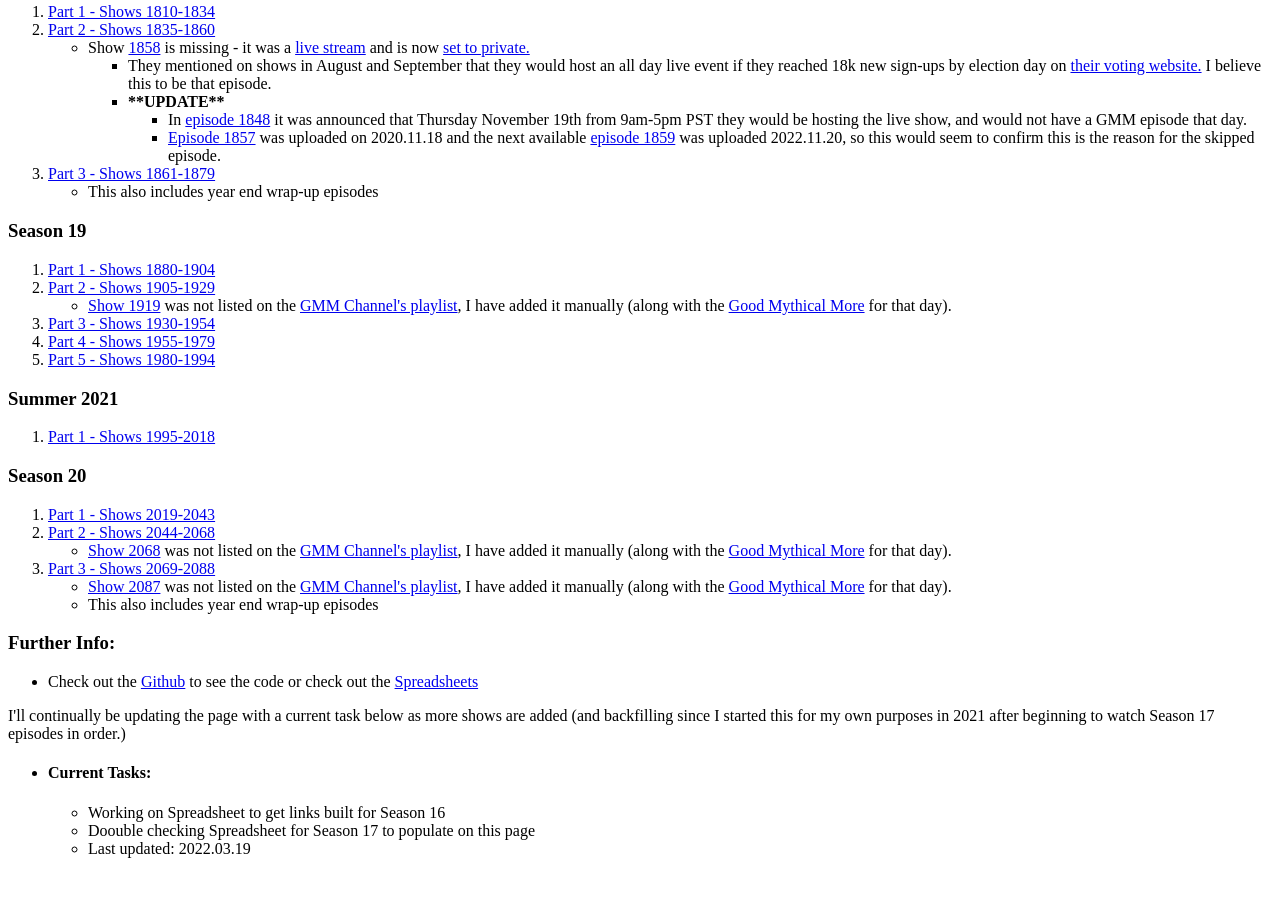
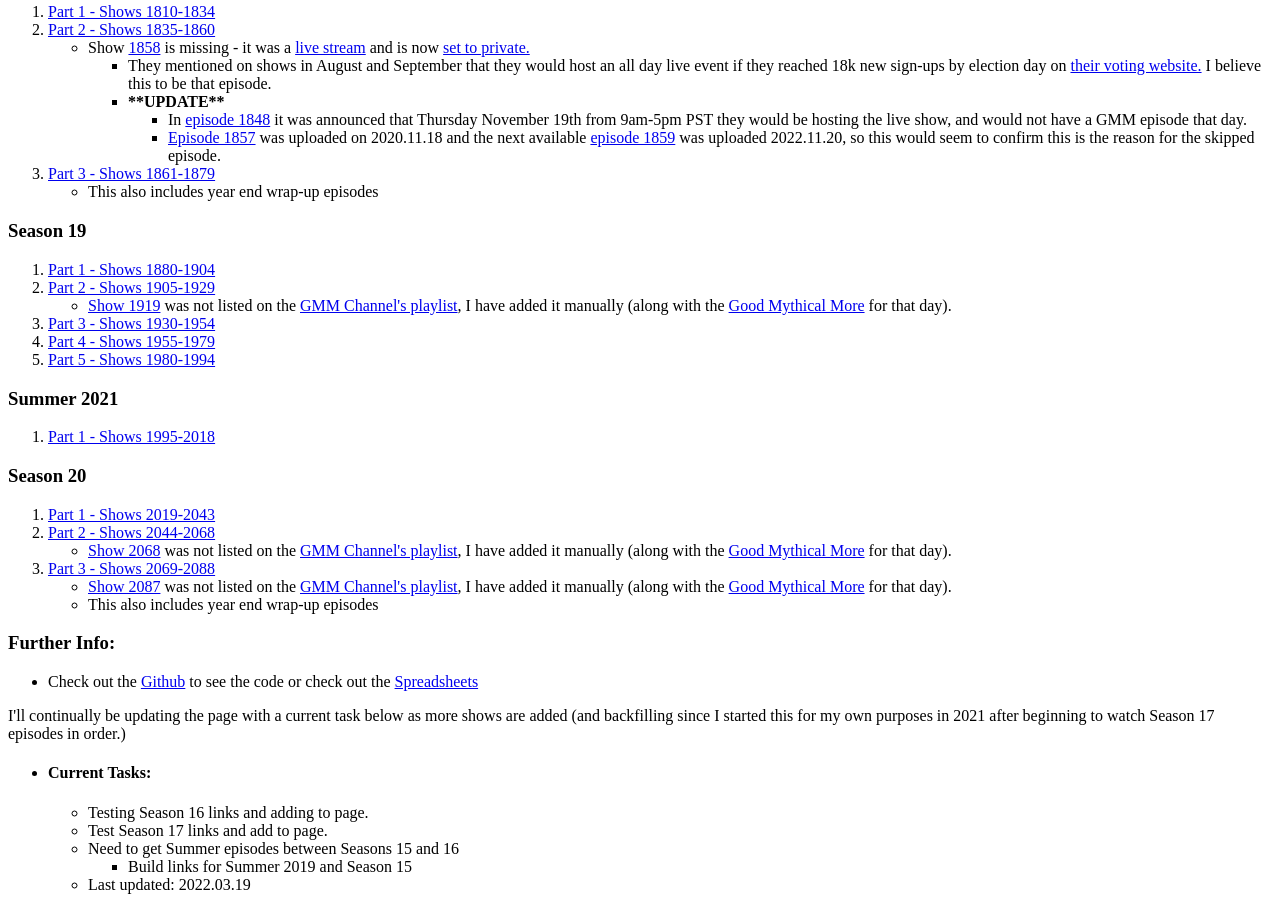
Before and after one commit to grubbub/gmm-more, a plain HTML site: page index.html in a window 1280 px wide. Shown: the part 383-1293 px from the top of the page. Before the commit the page ends 1257 px from the top, so only its background shows below. Drawn offline with Linux system fonts and the light colour scheme.

Commit message:
Updated current tasks list.

```diff
--- a/index.html
+++ b/index.html
@@ -88,8 +88,12 @@
         <ul>
             <li><h4>Current Tasks:</h4></li>
             <ul>
-                <li>Working on Spreadsheet to get links built for Season 16</li>
-                <li>Doouble checking Spreadsheet for Season 17 to populate on this page</li>
+                <li>Testing Season 16 links and adding to page.</li>
+                <li>Test Season 17 links and add to page.</li>
+                <li>Need to get Summer episodes between Seasons 15 and 16</li>
+                <ul>
+                    <li>Build links for Summer 2019 and Season 15</li>
+                </ul>
                 <li>Last updated: 2022.03.19</li>
             </ul>
         </ul>
```
